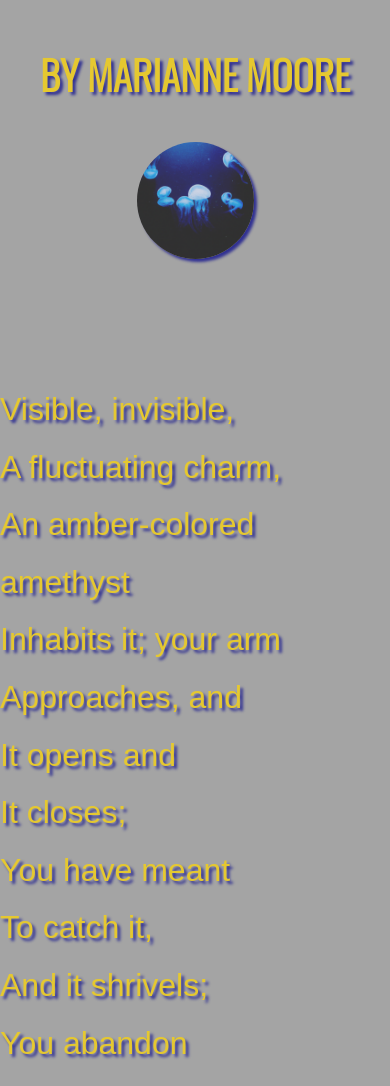
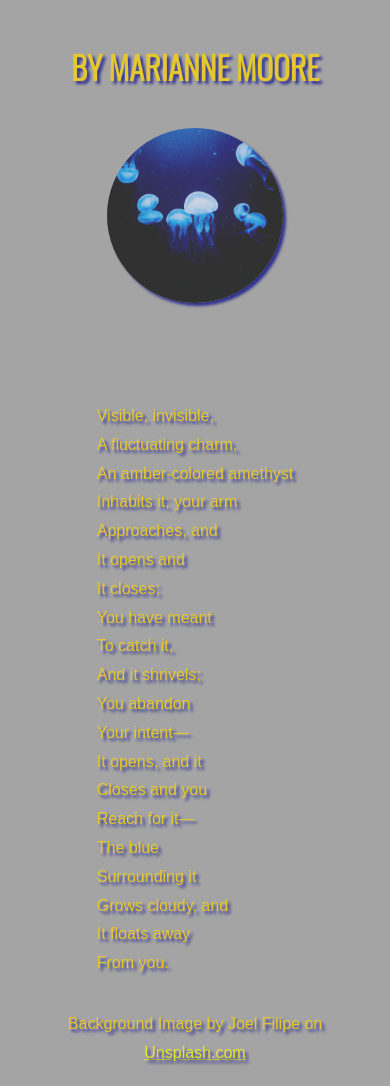
Before and after one commit to RVCC-IDMX/poem-site-dibend, an Eleventy site: page src/index.html in a window 390 px wide. Shown: the part 80-1166 px from the top of the page. Built offline with nearby package versions, Linux system fonts and the light colour scheme; Eleventy itself is replaced by a stand-in of ours; files that its build step writes are made by us from their sources; a web font is replaced by a local one.

Commit message:
Mobile responsive
Change display on different screen sizes for better mobile experience

```diff
--- a/src/index.html
+++ b/src/index.html
@@ -12,14 +12,13 @@
   <link rel="stylesheet" href="css/main.css">
 </head>
 
-
 <body>
   <article>
     <h1>A JELLY-FISH</h1>
 
     <h3>BY MARIANNE MOORE</h3>
 
-    <img src="images/jellyfish-dall-e-2.png" alt="jellyfish" width="30%" /><br>
+    <img src="images/jellyfish-dall-e-2.png" alt="jellyfish" width="45%" /><br>
     <p id="poem">
       Visible, invisible,<br>
       A fluctuating charm,<br>
--- a/src/sass/pages/_home.scss
+++ b/src/sass/pages/_home.scss
@@ -51,7 +51,7 @@ img {
 }
 
 a {
-  color: var.$primary-color;
+  color: yellow;
 }
 
 article {
@@ -65,3 +65,32 @@ footer {
   justify-items: center;
   font-size: 1.5rem;
 }
+
+@media (hover: hover) and (pointer: fine) {
+  a {
+    transition: 0.6s;
+  }
+
+  a:hover {
+    color: cyan;
+  }
+}
+
+@media screen and (max-width: 768px) {
+  body {
+    font-size: 1.2rem;
+    background-size: 260%;
+  }
+
+  h1 {
+    font-size: 3rem;
+  }
+
+  h3 {
+    font-size: 2rem;
+  }
+
+  p, footer {
+    font-size: 1rem;
+  }
+}
```
